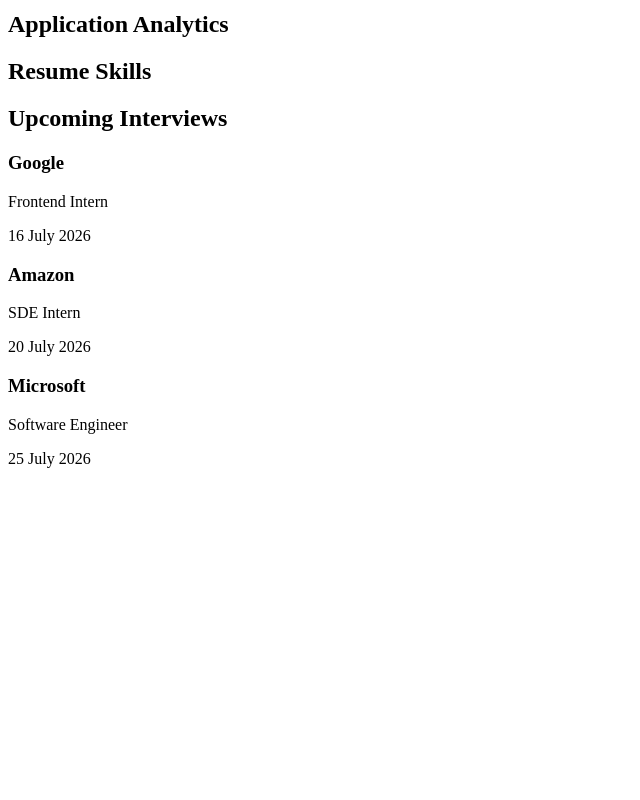
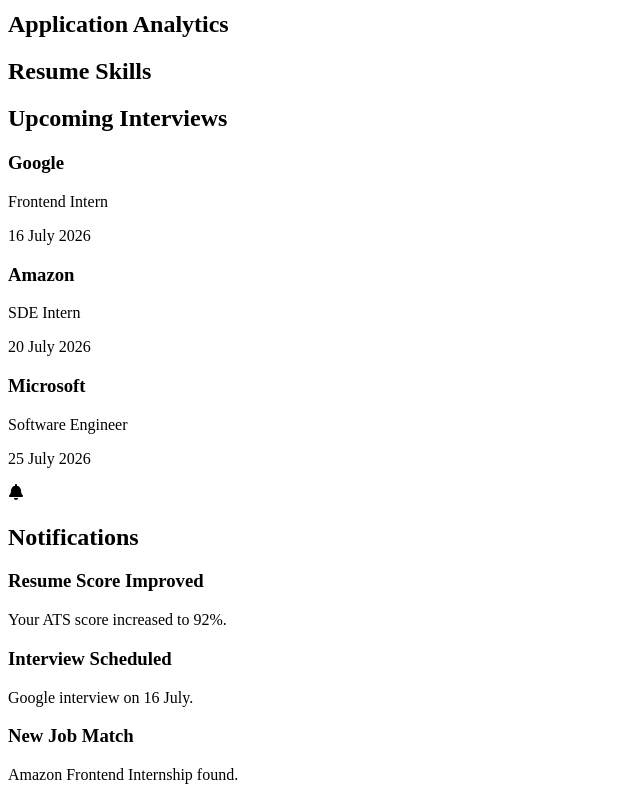
Before and after one commit to chaitanyakulkarni-12/career-copilot-ai, a React (Vite) app in the folder client/: page /dashboard in a window 1280 px wide. Shown: the part 1536-2336 px from the top of the page, without its empty margins (0-640 px from the left). Before the commit the page ends 2020 px from the top, so only its background shows below. Built offline with nearby package versions, Linux system fonts and the light colour scheme; the HTML template or start-up script is replaced by a standard one.

Commit message:
Add dashboard notifications panel

```diff
--- /dev/null
+++ b/client/src/components/dashboard/Notifications.jsx
@@ -0,0 +1,59 @@
+import { FaBell } from "react-icons/fa";
+
+const notifications = [
+  {
+    title: "Resume Score Improved",
+    message: "Your ATS score increased to 92%.",
+  },
+  {
+    title: "Interview Scheduled",
+    message: "Google interview on 16 July.",
+  },
+  {
+    title: "New Job Match",
+    message: "Amazon Frontend Internship found.",
+  },
+];
+
+function Notifications() {
+  return (
+    <div className="bg-white rounded-2xl shadow p-6">
+
+      <div className="flex items-center gap-3 mb-6">
+
+        <FaBell className="text-blue-600 text-xl" />
+
+        <h2 className="text-2xl font-bold">
+          Notifications
+        </h2>
+
+      </div>
+
+      <div className="space-y-4">
+
+        {notifications.map((item, index) => (
+
+          <div
+            key={index}
+            className="border rounded-xl p-4 hover:bg-slate-50 transition"
+          >
+
+            <h3 className="font-semibold">
+              {item.title}
+            </h3>
+
+            <p className="text-gray-500 mt-1">
+              {item.message}
+            </p>
+
+          </div>
+
+        ))}
+
+      </div>
+
+    </div>
+  );
+}
+
+export default Notifications;
--- a/client/src/pages/Dashboard.jsx
+++ b/client/src/pages/Dashboard.jsx
@@ -10,6 +10,7 @@
 import AnalyticsChart from "../components/dashboard/AnalyticsChart";
 import SkillsChart from "../components/dashboard/SkillsChart";
 import InterviewCalendar from "../components/dashboard/InterviewCalendar";
+import Notifications from "../components/dashboard/Notifications";
 
 function Dashboard() {
   return (
@@ -78,6 +79,11 @@
   <InterviewCalendar />
 
 </div>
+<div className="mt-8">
+
+    <Notifications />
+
+</div>
     </DashboardLayout>
   );
 }
```
